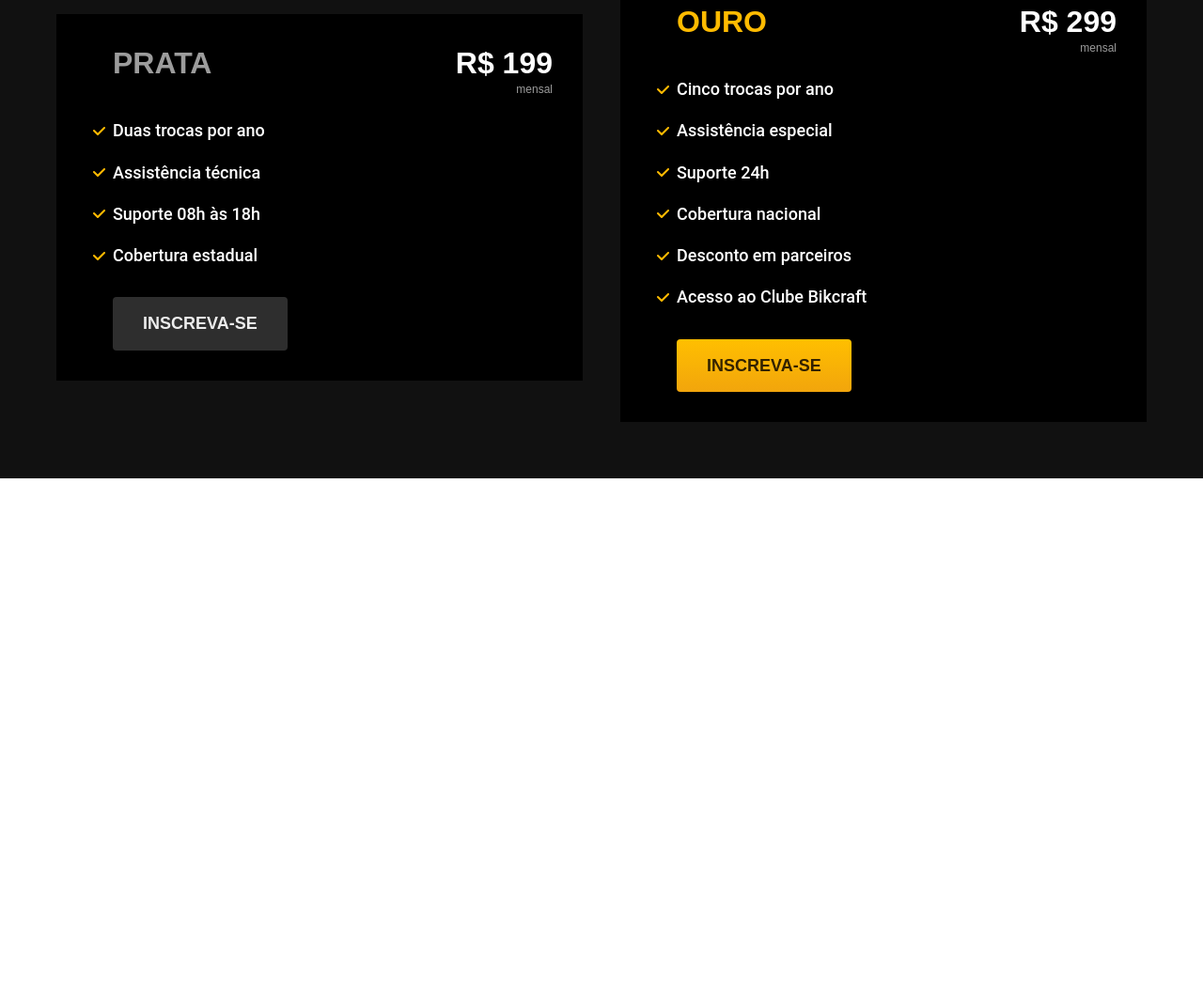
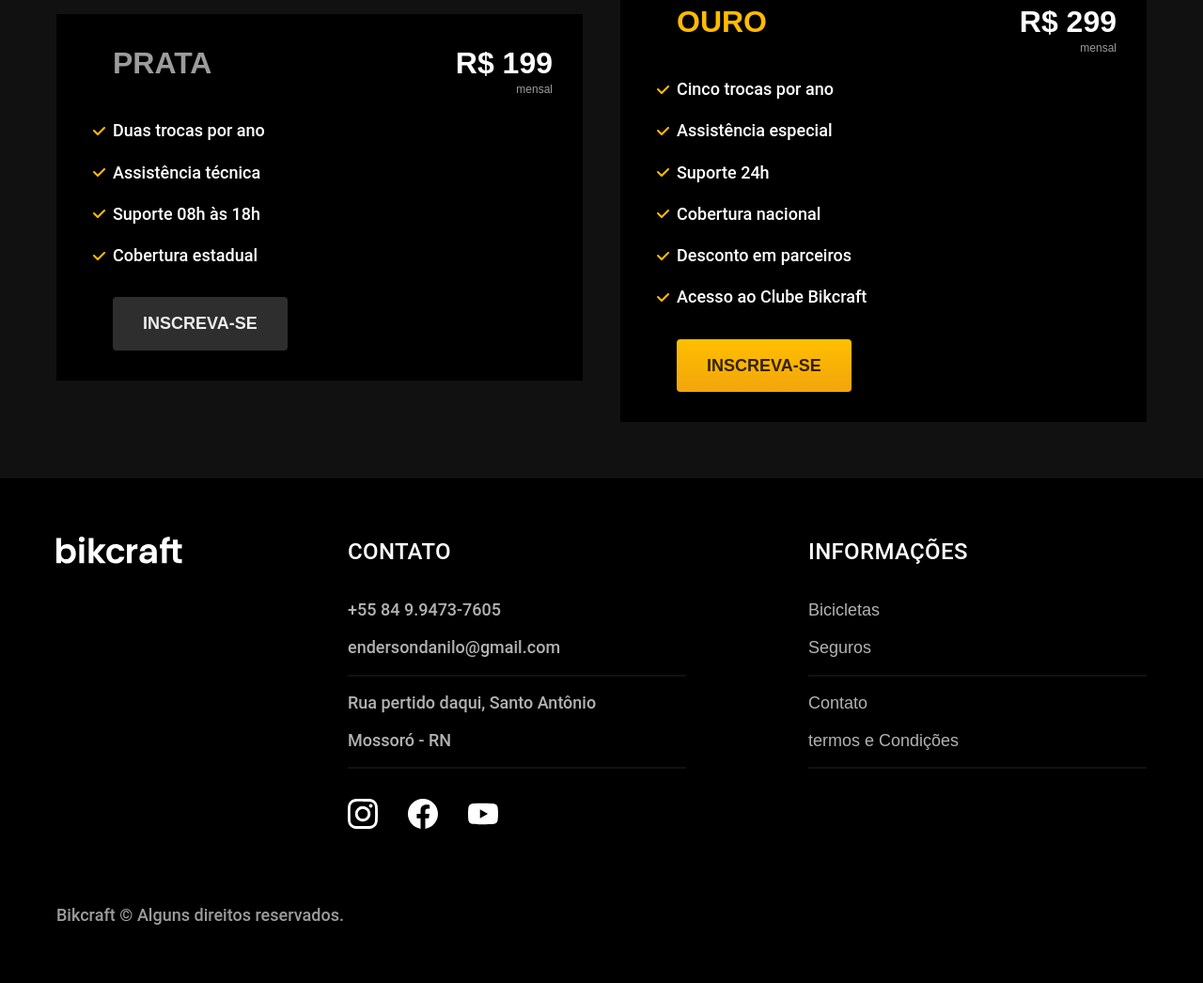
Before and after one commit to EnderssonDanilo/bikcraft, a plain HTML site: page index.html in a window 1280 px wide. Shown: the part 4030-5076 px from the top of the page at 94% size. Before the commit the page ends 4539 px from the top, so only its background shows below. Drawn offline with Linux system fonts and the light colour scheme.

Commit message:
adicionei todo o rodapé (footer)

```diff
--- /dev/null
+++ b/css/global/footer.css
@@ -0,0 +1,65 @@
+.footer-bg {
+  background-color: var(--cor-12);
+}
+
+.footer {
+  display: grid;
+  grid-template-columns: 3fr 5fr 4fr;
+  gap: 40px;
+  padding-top: 60px;
+  padding-bottom: 60px;
+}
+
+.footer h3 {
+  margin-bottom: 32px;
+}
+
+.footer-contato ul {
+  margin-bottom: 32px;
+}
+
+.footer li:nth-child(even):after {
+  content: "";
+  display: block;
+  max-width: 360px;
+  height: 2px;
+  background: var(--cor-11);
+  margin-top: 16px;
+}
+
+.footer li {
+  margin-bottom: 16px;
+}
+
+.footer-redes {
+  display: flex;
+  gap: 32px;
+}
+
+.footer a:hover {
+  color: var(--cor-0);
+}
+
+.footer-copy {
+  grid-column: 1/-1;
+  margin-top: 40px;
+}
+
+@media (max-width: 800px) {
+  .footer > img {
+    display: none;
+  }
+  .footer {
+    grid-template-columns: 1fr 1fr;
+  }
+}
+
+@media (max-width: 600px) {
+  .footer {
+    grid-template-columns: 1fr;
+    gap: 60px;
+  }
+  .footer-copy {
+    margin-top: 0px;
+  }
+}
--- a/css/style.css
+++ b/css/style.css
@@ -3,6 +3,7 @@
 @import "./ultilidades/cores.css";
 
 @import "./global/header.css";
+@import "./global/footer.css";
 
 /* ultilidades globais do site*/
 @import "./ultilidades/componentes.css";
--- a/index.html
+++ b/index.html
@@ -157,6 +157,45 @@
       </div>
     </div>
   </article>
+
+  <footer class="footer-bg">
+    <div class="footer container">
+      <img src="./img/bikcraft.svg" alt="Bikcraft">
+      <div class="footer-contato">
+        <h3 class="font-2-l-b cor-0">Contato</h3>
+        <ul class="font-2-m cor-5">
+          <li><a href="tel:+5584994737605">+55 84 9.9473-7605</a></li>
+          <li><a href="mailto:endersondanilo@gmail.com">endersondanilo@gmail.com</a></li>
+          <li>Rua pertido daqui, Santo Antônio</li>
+          <li>Mossoró - RN</li>
+        </ul>
+        <div class="footer-redes">
+          <a href="./">
+            <img src="./img/redes/instagram.svg" alt="Instagram">
+          </a>
+          <a href="./">
+            <img src="./img/redes/facebook.svg" alt="Facebook">
+          </a>
+          <a href="./">
+            <img src="./img/redes/youtube.svg" alt="YouTube">
+          </a>
+        </div>
+      </div>
+      <div class="footer-informacoes">
+        <h3 class="font-2-l-b cor-0">Informações</h3>
+        <nav>
+          <ul class="font-1-m cor-5">
+            <li><a href="./bicicletas.html">Bicicletas</a></li>
+            <li><a href="./seguros.html">Seguros</a></li>
+            <li><a href="./contato.html">Contato</a></li>
+            <li><a href="./termos.html">termos e Condições</a></li>
+            </a></li>
+          </ul>
+        </nav>
+      </div>
+      <p class="footer-copy font-2-m cor-6">Bikcraft © Alguns direitos reservados.</p>
+    </div>
+  </footer>
 </body>
 
 </html>
```
